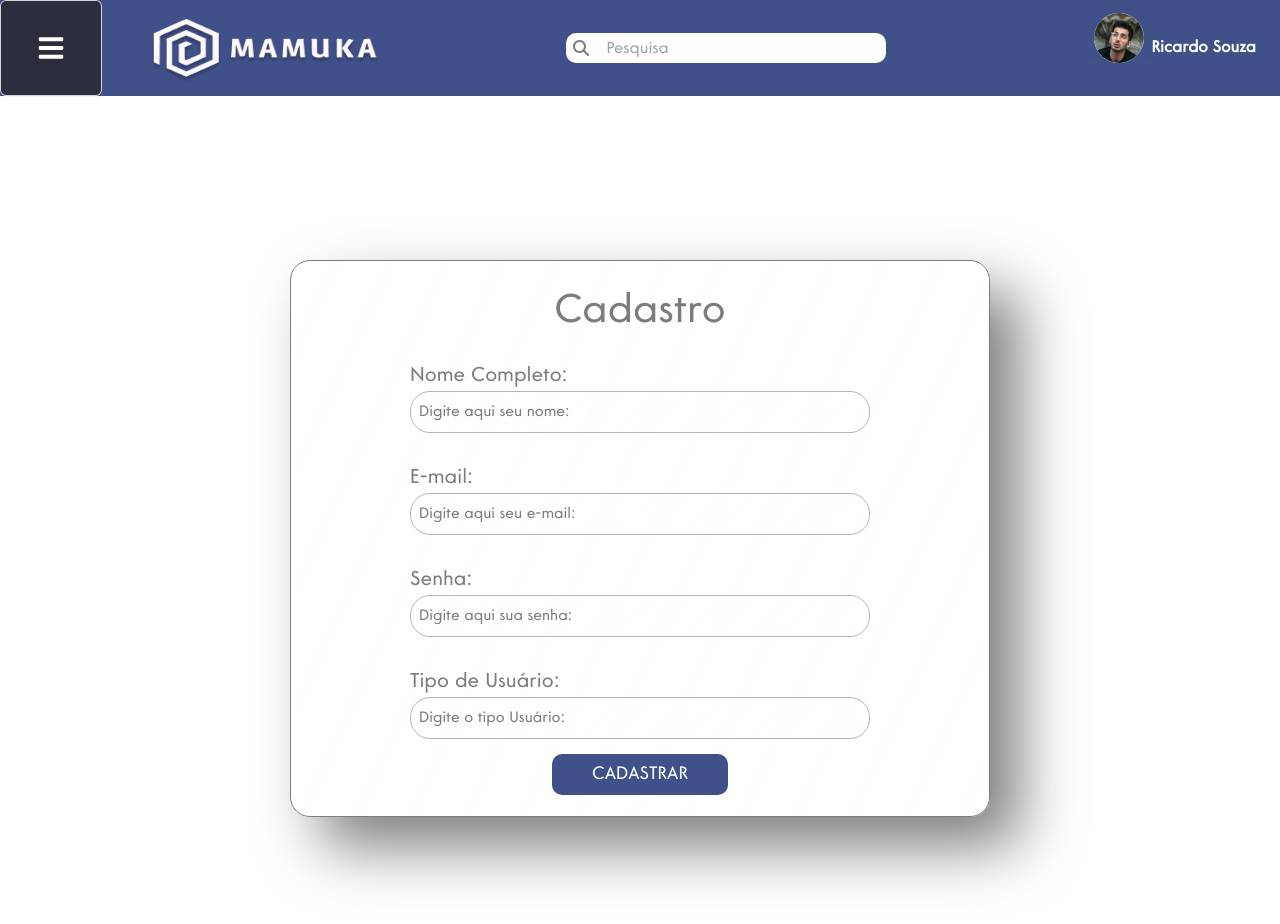
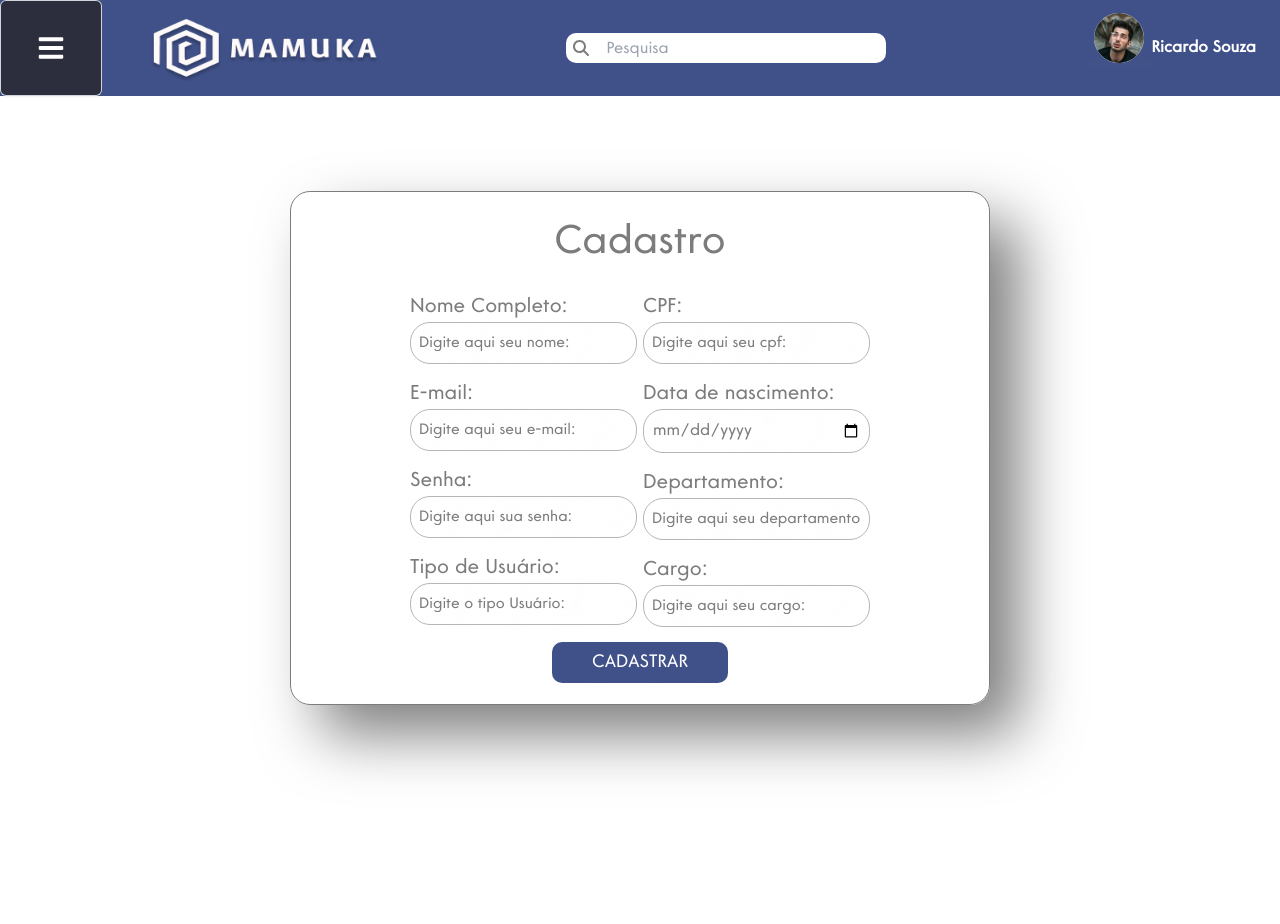
Before and after one commit to MamukaSenai/React-Mamuka, a React (Vite) app: page /cadastro/usuario in a window 1280 px wide. Shown: the top 924 px of the page. After the commit the page ends 800 px from the top, so only its background shows below. Built offline with nearby package versions, Linux system fonts and the light colour scheme.

Commit message:
Integracao com apimamuka cadastroUsuario

```diff
--- a/src/pages/Administrador/CadastroUsuario/index.tsx
+++ b/src/pages/Administrador/CadastroUsuario/index.tsx
@@ -24,6 +24,10 @@ export default function CadastroUsuario(props: any) {
     const [nome, setNome] = useState<string>("");
     const [email, setEmail] = useState<string>("");
     const [senha, setSenha] = useState<string>("");
+    const [cpf, setCpf] = useState<string>("");
+    const [nascimento, setNascimento] = useState<string>("");
+    const [departamento, setDepartamento] = useState<string>("");
+    const [cargo, setCargo] = useState<string>("");
 
     const [tipoUsuario, setTipoUsuario] = useState<string>("");//ajuste no input do select
 
@@ -45,17 +49,22 @@ export default function CadastroUsuario(props: any) {
         formData.append("email", email);
         formData.append("password", senha);
         formData.append("tipoUsuario", tipoUsuario);
+
+        formData.append("cpf", cpf);
+        formData.append("nascimento", nascimento);
+        formData.append("departamento", departamento);
+        formData.append("cargo", cargo);
         //const [ listaUsuarios, setListasUsuarios] = useState <String[]>([])
 
         //formData.append("hardSkills", JSON.stringify(usuariosSelecionados))
         //formData.append("tipoUsuario", JSON.stringify(usuariosSelecionados))
 
 
-        api.post("users", formData).then( (response) => {
+        api.post("users", formData).then((response) => {
             console.log(response)
             alert("Usuário criado com sucesso! 😊🤗")
             // Navegação para login
-        }).catch( (error) => {
+        }).catch((error) => {
             console.log(error)
         })
     }
@@ -100,13 +109,14 @@ export default function CadastroUsuario(props: any) {
                 <div className="cad_conteudo">
                     <h1>Cadastro</h1>
                     <hr />
-                    <form onSubmit={ cadastrarUsuario } className="cad_formulario" method="POST">
+                    <form onSubmit={cadastrarUsuario} className="cad_formulario" method="POST">
+                        <div className="card_form">
                             <div className="cad_box_input">
                                 <label htmlFor="nome">Nome Completo:</label>
                                 <input
                                     type="text"
                                     id="nome"
-                                onChange={ (event) => { setNome(event.target.value) } }
+                                    onChange={(event) => { setNome(event.target.value) }}
                                     placeholder="Digite aqui seu nome:"
                                     required
                                 />
@@ -116,7 +126,7 @@ export default function CadastroUsuario(props: any) {
                                 <input
                                     type="email"
                                     id="email"
-                                onChange={ (event) => { setEmail(event.target.value) } }
+                                    onChange={(event) => { setEmail(event.target.value) }}
                                     placeholder="Digite aqui seu e-mail:"
                                     required
                                 />
@@ -126,7 +136,7 @@ export default function CadastroUsuario(props: any) {
                                 <input
                                     type="password"
                                     id="senha"
-                                onChange={ (event) => { setSenha(event.target.value) } }
+                                    onChange={(event) => { setSenha(event.target.value) }}
                                     placeholder="Digite aqui sua senha:"
                                     required
                                 />
@@ -136,11 +146,56 @@ export default function CadastroUsuario(props: any) {
                                 <input
                                     type="text"
                                     id="tipoUsuario"
-                                onChange={ (event) => { setTipoUsuario(event.target.value) } }
+                                    onChange={(event) => { setTipoUsuario(event.target.value) }}
                                     placeholder="Digite o tipo Usuário:"
                                     required
                                 />
                             </div>
+                        </div>
+
+                        <div className="card_form">
+                            <div className="cad_box_input">
+                                <label htmlFor="cpf">CPF:</label>
+                                <input
+                                    type="text"
+                                    id="cpf"
+                                    onChange={(event) => { setCpf(event.target.value) }}
+                                    placeholder="Digite aqui seu cpf:"
+                                    required
+                                />
+                            </div>
+                            <div className="cad_box_input">
+                                <label htmlFor="nascimento">Data de nascimento:</label>
+                                <input
+                                    type="date"
+                                    id="nascimento"
+                                    onChange={(event) => { setNascimento(event.target.value) }}
+                                    placeholder="Digite aqui data de nascimento:"
+                                    required
+                                />
+                            </div>
+                            <div className="cad_box_input">
+                                <label htmlFor="departamento">Departamento:</label>
+                                <input
+                                    type="text"
+                                    id="departamento"
+                                    onChange={(event) => { setDepartamento(event.target.value) }}
+                                    placeholder="Digite aqui seu departamento:"
+                                    required
+                                />
+                            </div>
+                            <div className="cad_box_input">
+                                <label htmlFor="cargo">Cargo:</label>
+                                <input
+                                    type="text"
+                                    id="cargo"
+                                    onChange={(event) => { setCargo(event.target.value) }}
+                                    placeholder="Digite aqui seu cargo:"
+                                    required
+                                />
+                            </div>
+                        </div>
+
                         {/* <div className="cad_box_input">
                             <label htmlFor="foto">Foto:</label>
                             /* Passar primeiro como exemplo *
@@ -288,8 +343,9 @@ export default function CadastroUsuario(props: any) {
                         </div>
                         */}
 
+
+                    </form>
                     <button type="submit" className="cad_botao">Cadastrar</button>
-                    </form>
                 </div>
             </div>
         </main>
--- a/src/pages/Administrador/CadastroUsuario/style.css
+++ b/src/pages/Administrador/CadastroUsuario/style.css
@@ -35,7 +35,7 @@
     align-items: center;
     padding: 21px 30px;
     color: var(--cinzaclaro);
-    margin: 100px 0;
+    margin: 3% 0;
 }
 
 .main_cadastro h1 {
@@ -107,11 +107,16 @@
     background-color: var(--azulClaro);
 }
 
+.card_form {
+
+
+}
+
 .main_cadastro .cad_formulario {
     width: 95%;
     max-width: 460px;
     display: flex;
-    flex-direction: column;
+    justify-content: space-between;
     /* font-family: var(--font2); */
 }
 
--- a/src/pages/Administrador/ListaDevs/style.css
+++ b/src/pages/Administrador/ListaDevs/style.css
@@ -15,7 +15,7 @@ main#lista-devs {
     justify-content: center;
     align-items: center;
 
-    padding: 50px 0;
+
 }
 
 .lista_devs_conteudo {
@@ -41,6 +41,7 @@ main#lista-devs {
     border-radius: 80px; */
     backdrop-filter: blur(10px);
     /* color: var(--branco); */
+
 }
 
 #lista-devs h1 {
@@ -90,6 +91,7 @@ main#lista-devs {
     color: var(--cinzaclaro);
     text-transform: capitalize;
     font-size: 28px;
+    padding-left: 3%;
 }
 
 .campo-label input {
@@ -108,8 +110,8 @@ main#lista-devs {
     /* box-shadow: 30px 30px 60px 0px #00000080; */
 
     font-size: 16px;
-    color: white;
-    caret-color: white;
+    color: var(--cinzaclaro);
+    caret-color: var(--cinzaclaro);
 }
 
 .campo-label input:focus-visible {
@@ -145,7 +147,7 @@ main#lista-devs {
 
 .lista_devs_conteudo ul {
     list-style: none;
-    padding: 50px 0;
+
 }
 
 .lista_devs_conteudo li {
```
Lines whose indentation alone changed are shown as unchanged.
